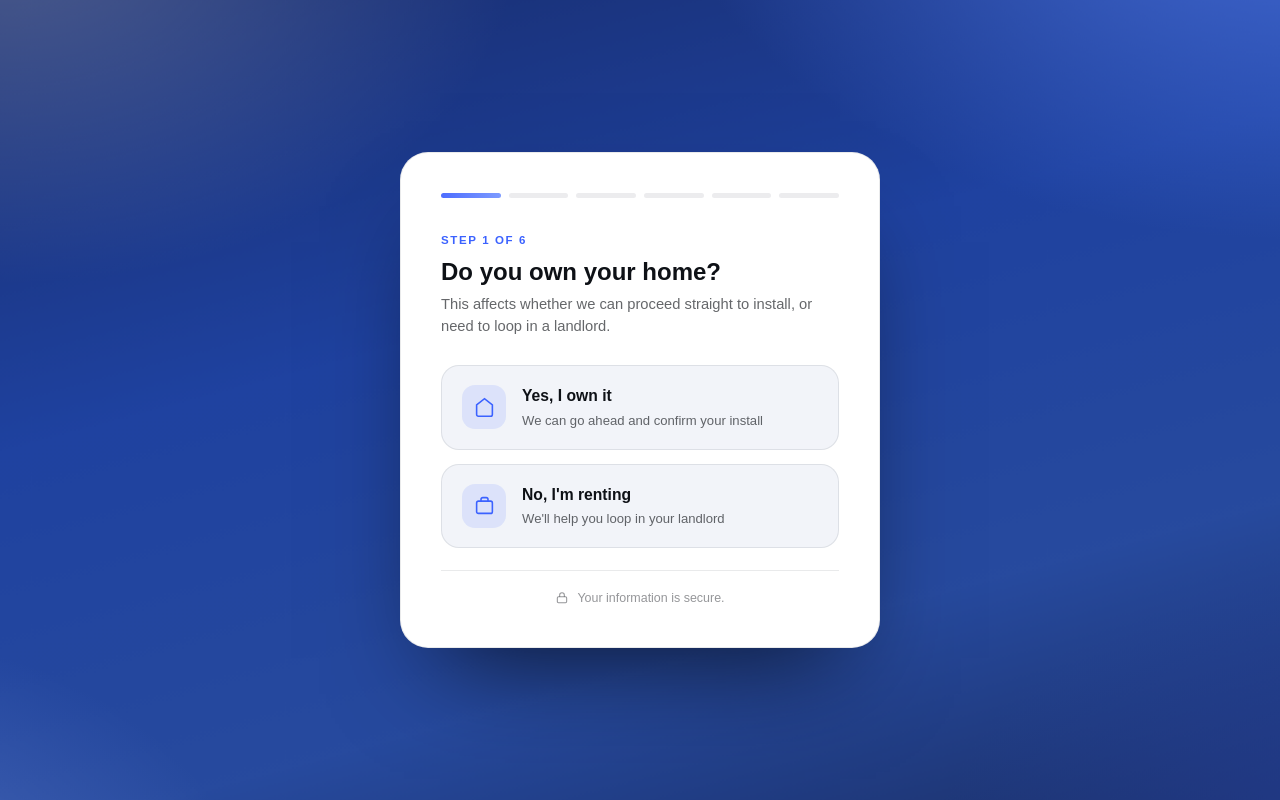
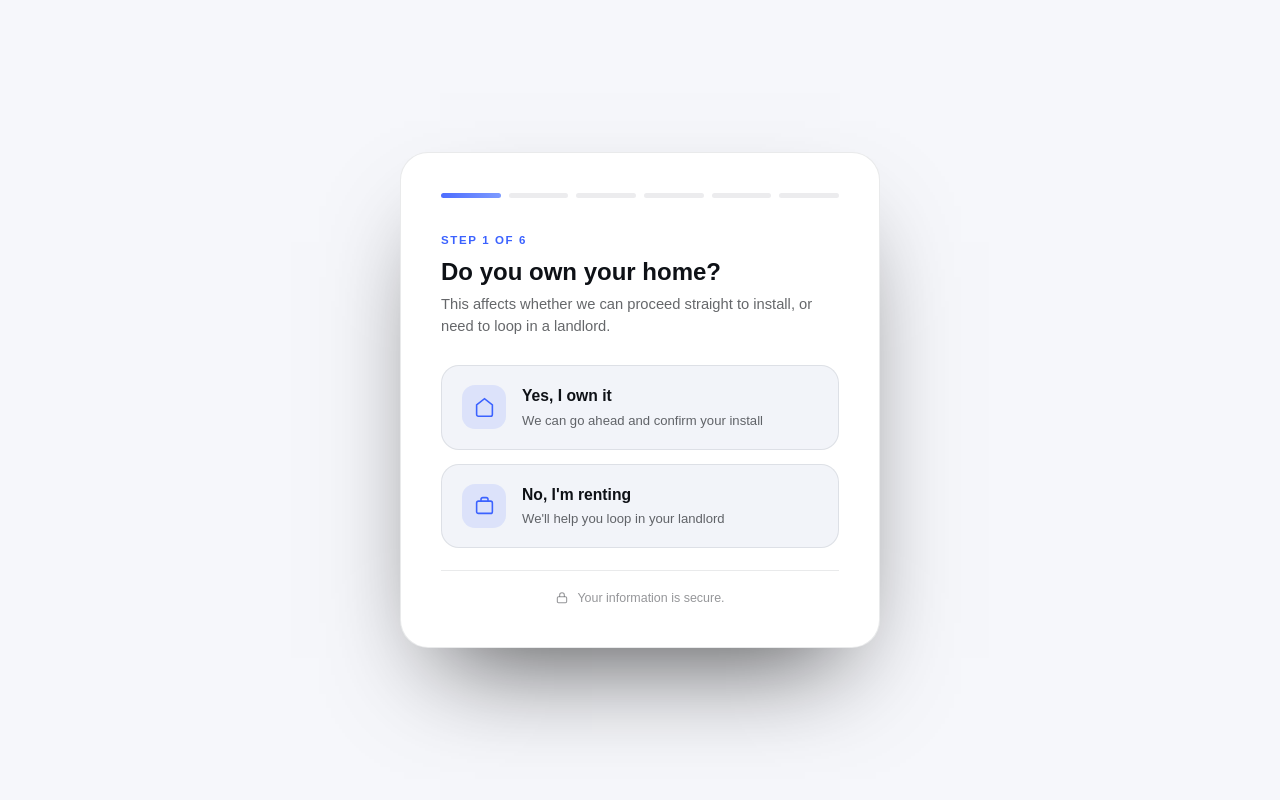
Before and after one commit to goback-me/clear2O, a Next.js app: page / in a window 1280 px wide. Built offline with nearby package versions, Linux system fonts and the light colour scheme; a web font is replaced by a local one.

Commit message:
Remove blue mesh background from main quiz form

```diff
--- a/public/embed/clear-quiz.js
+++ b/public/embed/clear-quiz.js
@@ -34,9 +34,7 @@
       '@import url("https://api.fontshare.com/v2/css?f[]=general-sans@400,500,600,700,800&display=swap");' +
       "#" + targetId + ", #" + targetId + " *{box-sizing:border-box;}" +
       "#" + targetId + "{font-family:'General Sans',sans-serif;}" +
-      "#" + targetId + " .c2o-bg{position:relative;display:flex;align-items:center;justify-content:center;padding:48px 20px;background:#12224d;overflow:hidden;border-radius:28px;}" +
-      "#" + targetId + " .c2o-bg::before{content:'';position:absolute;inset:-15%;background:radial-gradient(46% 50% at 14% 6%,rgba(255,255,255,.22),transparent 65%),radial-gradient(60% 65% at 90% -8%,rgba(90,135,255,.8),transparent 65%),radial-gradient(55% 58% at 102% 96%,rgba(40,68,168,.75),transparent 62%),radial-gradient(42% 44% at 2% 98%,rgba(160,185,255,.3),transparent 62%),linear-gradient(165deg,#16255a 0,#1f42a0 42%,#274a9e 68%,#142048 100%);animation:c2o-mesh-drift 24s ease-in-out infinite alternate;z-index:0;}" +
-      "@keyframes c2o-mesh-drift{0%{transform:translate(0,0) scale(1)}50%{transform:translate(-2.5%,1.5%) scale(1.04)}100%{transform:translate(2%,-1.5%) scale(1.02)}}" +
+      "#" + targetId + " .c2o-bg{position:relative;display:flex;align-items:center;justify-content:center;padding:48px 20px;background:#f6f7fb;border-radius:28px;}" +
       "#" + targetId + " .c2o-card{position:relative;z-index:2;width:100%;max-width:480px;background:#fff;border:1px solid rgba(15,23,42,.09);border-radius:28px;padding:40px;box-shadow:0 50px 100px -40px rgba(0,0,0,.7);color:#0e1116;}" +
       "@media(max-width:600px){#" + targetId + " .c2o-card{padding:30px 22px}}" +
       "#" + targetId + " .c2o-progress{display:flex;gap:8px;margin-bottom:34px;}" +
--- a/src/components/clear-quiz.css
+++ b/src/components/clear-quiz.css
@@ -23,28 +23,7 @@
   align-items: center;
   justify-content: center;
   padding: 48px 20px;
-  background: #12224d;
-  overflow: hidden;
-}
-.c2o-bg::before {
-  content: "";
-  position: absolute;
-  inset: -15%;
-  background: radial-gradient(46% 50% at 14% 6%, rgba(255, 255, 255, 0.22), transparent 65%),
-    radial-gradient(60% 65% at 90% -8%, rgba(90, 135, 255, 0.8), transparent 65%),
-    radial-gradient(55% 58% at 102% 96%, rgba(40, 68, 168, 0.75), transparent 62%),
-    radial-gradient(42% 44% at 2% 98%, rgba(160, 185, 255, 0.3), transparent 62%),
-    linear-gradient(165deg, #16255a 0%, #1f42a0 42%, #274a9e 68%, #142048 100%);
-  animation: c2o-mesh-drift 24s ease-in-out infinite alternate;
-  z-index: 0;
-}
-@keyframes c2o-mesh-drift {
-  0% { transform: translate(0, 0) scale(1); }
-  50% { transform: translate(-2.5%, 1.5%) scale(1.04); }
-  100% { transform: translate(2%, -1.5%) scale(1.02); }
-}
-@media (prefers-reduced-motion: reduce) {
-  .c2o-bg::before { animation: none; }
+  background: var(--ink);
 }
 
 .c2o-card {
```
